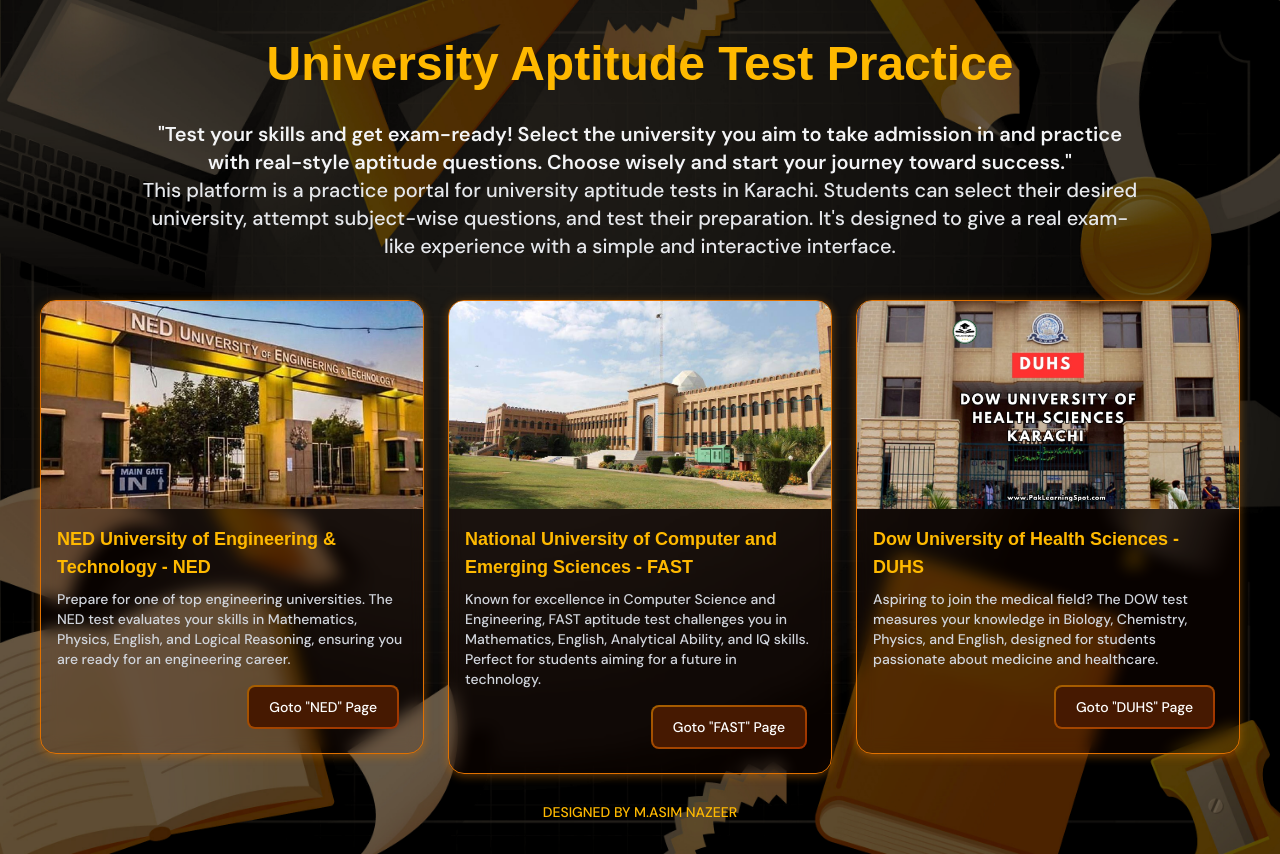
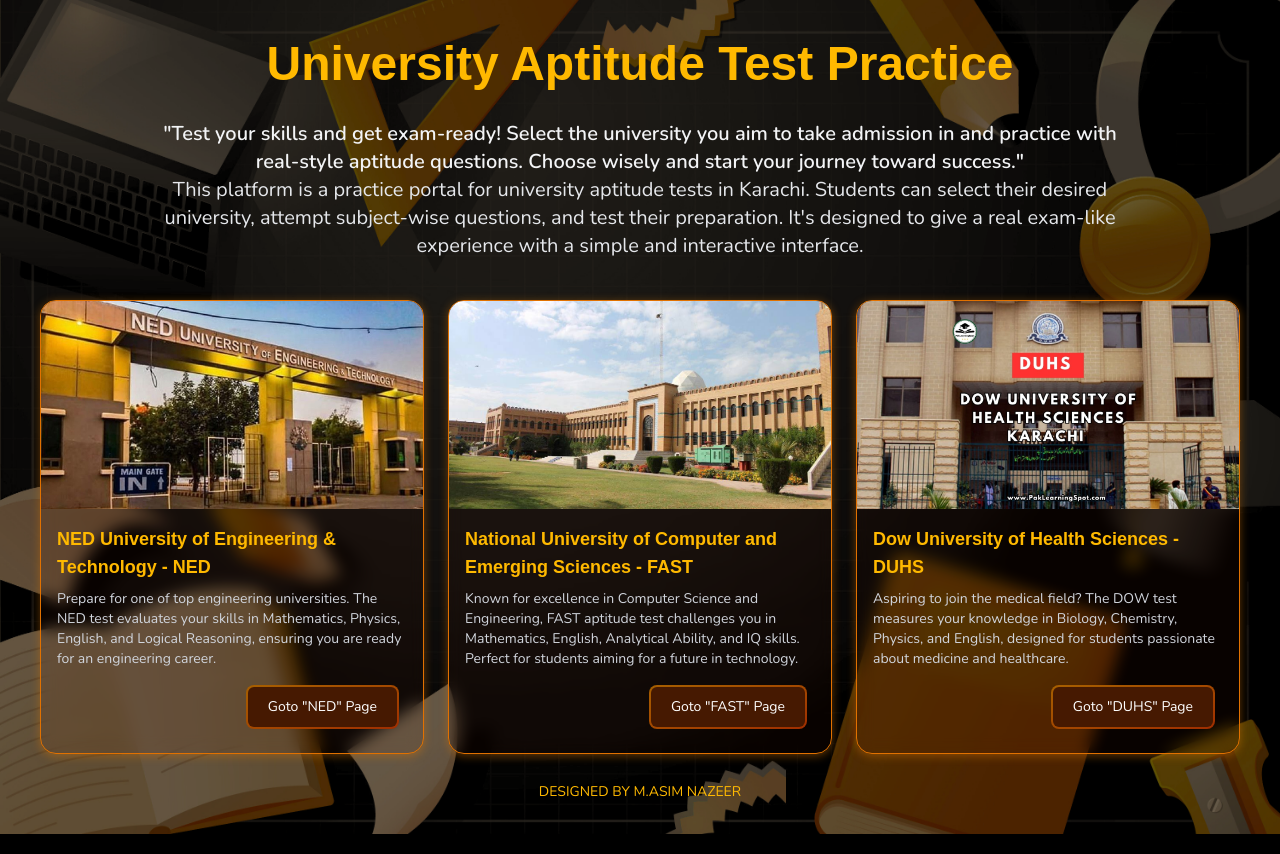
Before and after one commit to Asim925/Aptitude-Test, a Next.js app: page / in a window 1280 px wide. Built offline with nearby package versions, Linux system fonts and the light colour scheme.

Commit message:
Finally font changed

```diff
--- a/app/globals.css
+++ b/app/globals.css
@@ -14,7 +14,7 @@
 body {
   background: var(--background);
   color: var(--foreground);
-  font-family: "DM Sans", sans-serif; /* default for text */
+  font-family: "Nunito", sans-serif; /* default for text */
 }
 
 h1,
```
